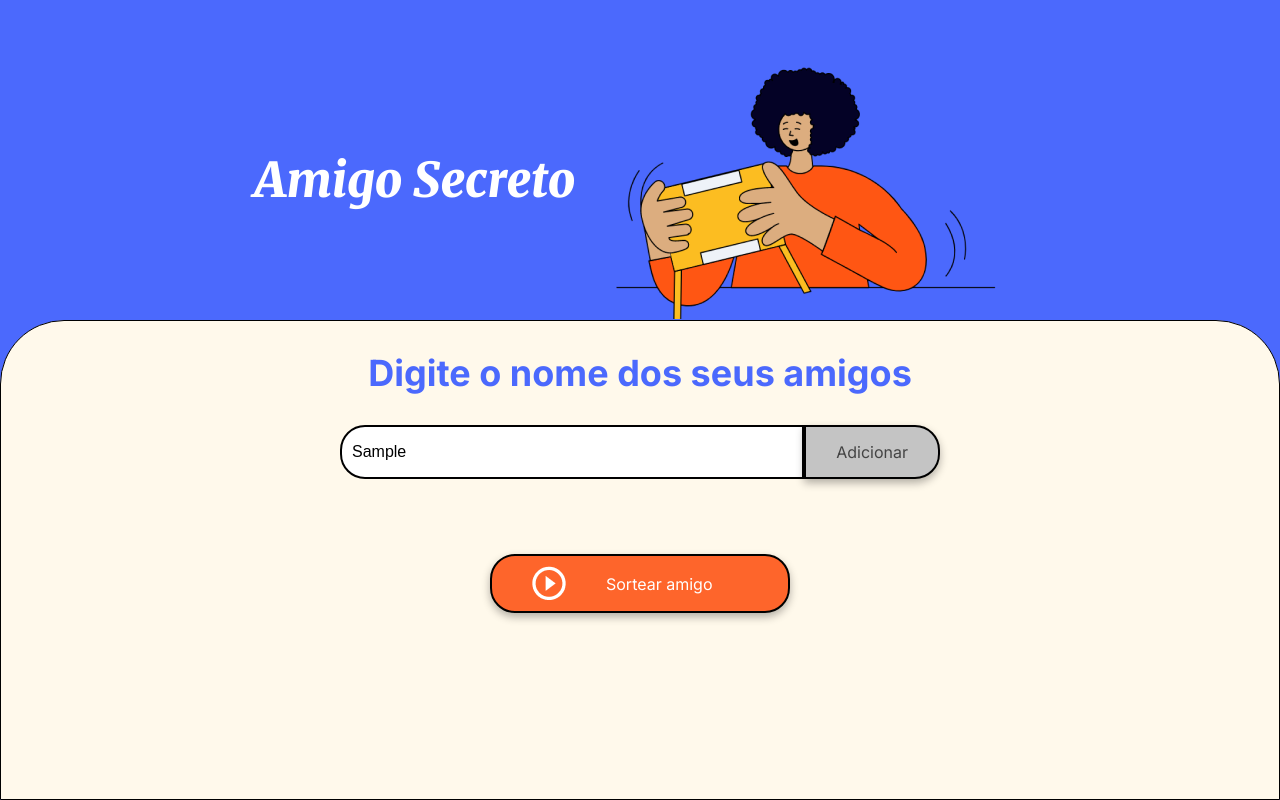
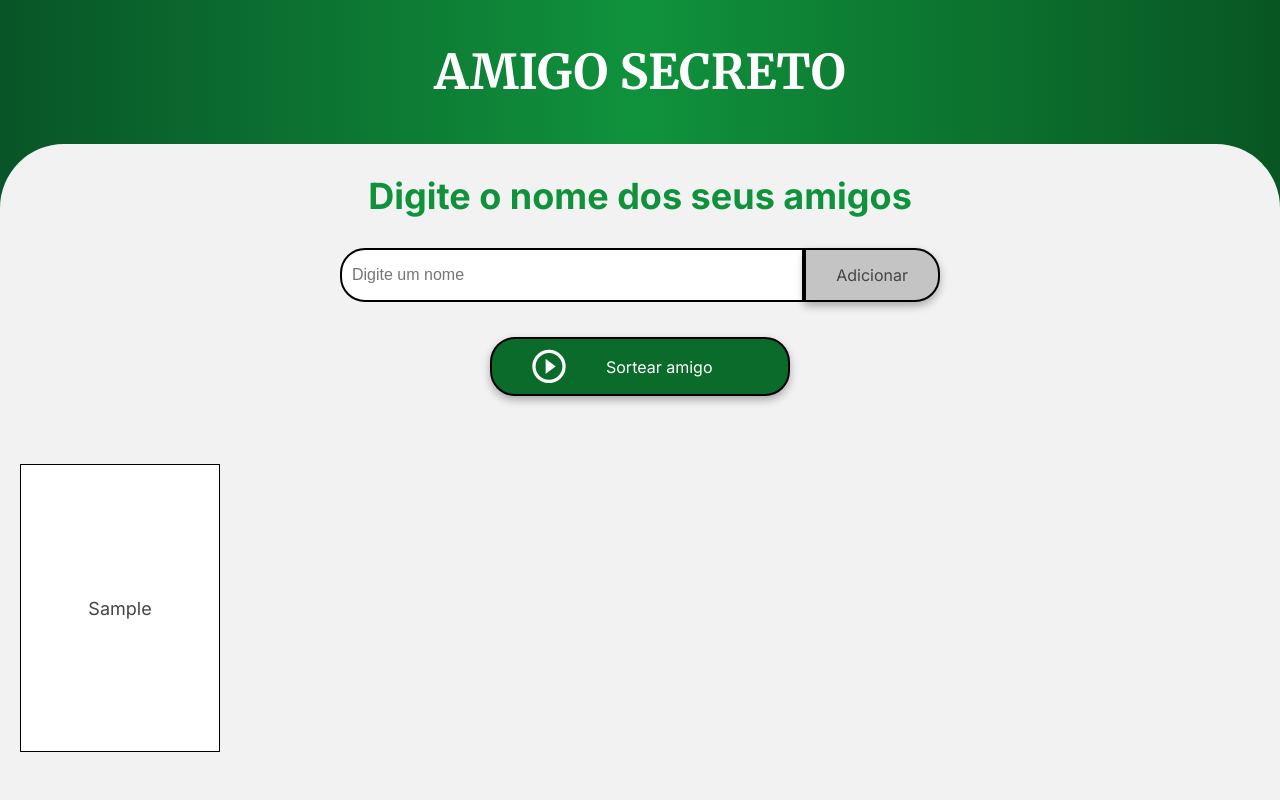
Before and after one commit to Davi-AlvesC/challenge-amigo-secreto_pt-main, a plain HTML site: page index.html in a window 1280 px wide. Both pictures are taken after typing "Sample" into the empty fields and a click on the button "Adicionar". Drawn offline with Linux system fonts and the light colour scheme.

Commit message:
Cards iniciais e controle da lista

```diff
--- a/app.js
+++ b/app.js
@@ -1 +1,26 @@
 //O principal objetivo deste desafio é fortalecer suas habilidades em lógica de programação. Aqui você deverá desenvolver a lógica para resolver o problema.
+
+let amigos = [];
+
+function adicionarAmigo() {
+    let nomeAtual = document.getElementById('amigo').value;
+    if (nomeAtual != null && nomeAtual != '') {
+        amigos.push(nomeAtual);
+    }
+    else {
+        alert('Por favor, insira um nome.');
+    }
+    document.getElementById('amigo').value = '';
+    console.log(amigos);
+    atualizarLista(nomeAtual)
+}
+
+function atualizarLista(item) {
+    let lista = document.getElementById('listaAmigos');
+    //lista.innerHTML = "";
+
+    // Criando o item da lista
+    let itemLista = document.createElement('li');
+    itemLista.textContent = item;
+    lista.appendChild(itemLista);
+}
--- a/index.html
+++ b/index.html
@@ -13,8 +13,7 @@
 <body>
     <main class="main-content">
         <header class="header-banner">
-            <h1 class="main-title">Amigo Secreto</h1>
-            <img src="assets/amigo-secreto.png" alt="Imagem representativa de amigo secreto">
+            <h1 class="main-title">AMIGO SECRETO</h1>
         </header>
 
         <section class="input-section">
@@ -24,7 +23,6 @@
                 <button class="button-add" onclick="adicionarAmigo()">Adicionar</button>
             </div>
 
-            <ul id="listaAmigos" class="name-list" aria-labelledby="listaAmigos" role="list"></ul>
             <ul id="resultado" class="result-list" aria-live="polite"></ul>
 
             <div class="button-container">
@@ -34,6 +32,10 @@
                 </button>
             </div>
         </section>
+
+        <footer class="cards-section">
+            <ul id="listaAmigos" class="name-list" aria-labelledby="listaAmigos" role="list"></ul>
+        </footer>
     </main>
 
     <script src="app.js" defer></script>
--- a/style.css
+++ b/style.css
@@ -1,9 +1,9 @@
 :root {
-    --color-primary: #4B69FD;
-    --color-secondary: #FFF9EB;
+    --color-primary: #10923c;
+    --color-secondary: #F2F2F2;
     --color-tertiary: #C4C4C4;
-    --color-button: #fe652b;
-    --color-button-hover: #e55720;
+    --color-button: #0b6b2b;
+    --color-button-hover: #10923c;
     --color-text: #444444;
     --color-white: #FFFFFF;
 }
@@ -17,7 +17,7 @@
 
 body {
     height: 100vh;
-    background-color: var(--color-primary);
+    background: linear-gradient(90deg, rgba(8,85,39,1) 0%, rgba(16,146,60,1) 50%, rgba(8,86,34,1) 100%);
     display: flex;
     justify-content: center;
     align-items: center;
@@ -32,18 +32,17 @@ body {
 
 /* Banner */
 .header-banner {
-    flex: 40%;
+    flex: 15%;
     display: flex;
     justify-content: center;
     align-items: center;
-    padding: 40px 0 0;
+    /*padding: 40px 0 0;*/
 }
 
 /* Seção de entrada */
 .input-section {
-    flex: 60%;
+    flex: 30%;
     background-color: var(--color-secondary);
-    border: 1px solid #000;
     border-radius: 64px 64px 0 0;
     display: flex;
     flex-direction: column;
@@ -52,12 +51,20 @@ body {
     width: 100%;
 }
 
+/* Seção dos cards */
+.cards-section {
+    flex: 45%;
+    background-color: var(--color-secondary);
+    display: flex;
+    align-items: center;
+    justify-items: center;
+}
+
 /* Títulos */
 .main-title {
     font-size: 48px;
     font-family: "Merriweather", serif;
-    font-weight: 900;
-    font-style: italic;
+    font-weight: 600;
     color: var(--color-white);
 }
 
@@ -127,11 +134,32 @@ button {
 
 /* Listas */
 ul {
+    display: flex;
+    align-items: center;
+    justify-content: left;
     list-style-type: none;
     color: var(--color-text);
     font-family: "Inter", sans-serif;
     font-size: 18px;
     margin: 20px 0;
+    width: 100%;
+    height: 100%;
+    overflow-x: auto;
+    column-gap: 20px;
+    padding-right: 20px;
+    padding-left: 20px;
+}
+
+li {
+    display: flex;
+    align-items: center;
+    text-align: center;
+    justify-content: center;
+    background-color: #FFFFFF;
+    border: 1px solid #000;
+    height: 75%;
+    width: 200px;
+    min-width: 200px;
 }
 
 .result-list {
```
